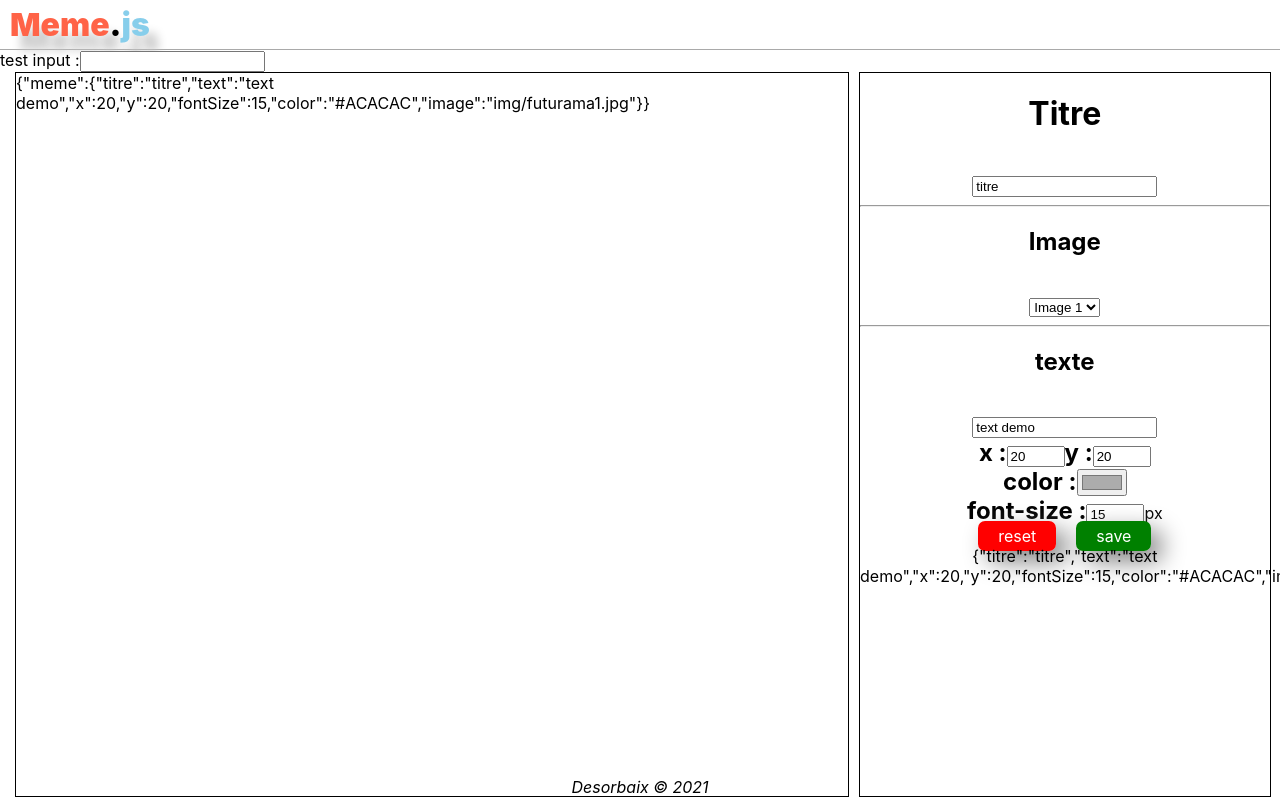
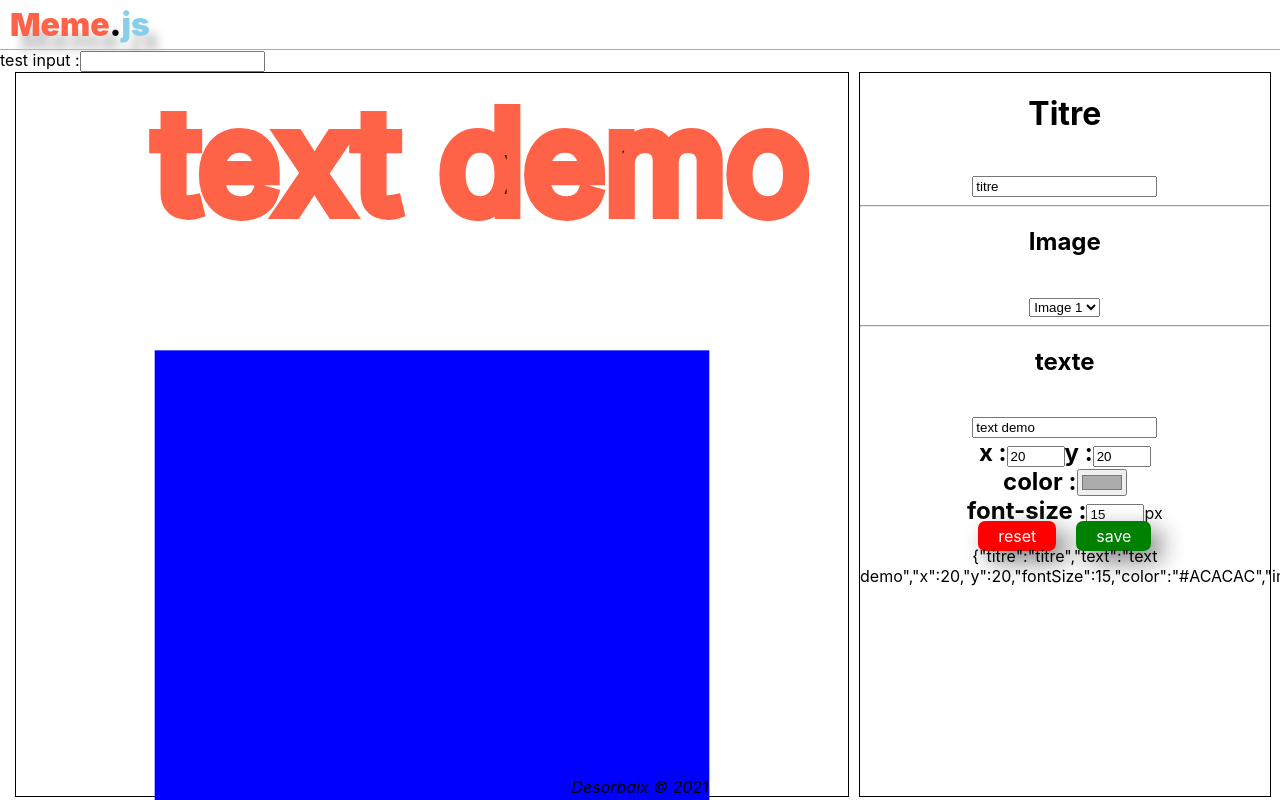
Before and after one commit to champix56/2021-03-15-TJS, a React (Create React App) app: page / in a window 1280 px wide. Shown: the top 800 px of the page. Built offline with nearby package versions, Linux system fonts and the light colour scheme.

Commit message:
mise en place d'une section svg

```diff
--- a/src/App/components/MemeViever/MemeViever.js
+++ b/src/App/components/MemeViever/MemeViever.js
@@ -1,9 +1,11 @@
 import React from 'react';
 import PropTypes from 'prop-types';
 import styles from './MemeViever.module.scss';
+import SvgDrawer from '../SvgDrawer/SvgDrawer';
 
 const MemeViever = (props) => (
   <div className={styles.MemeViever} data-testid="MemeViever">
+  <SvgDrawer meme={props.meme}/>
     {JSON.stringify(props)}
   </div>
 );
--- /dev/null
+++ b/src/App/components/SvgDrawer/SvgDrawer.js
@@ -0,0 +1,15 @@
+import React from 'react';
+import PropTypes from 'prop-types';
+import styles from './SvgDrawer.module.scss';
+
+const SvgDrawer = (props) => (
+  <svg className={styles.SvgDrawer} data-testid="SvgDrawer" viewBox="0 0 60 80">
+    <rect x={10} y={20} width={40} height={40} fill="blue" />
+    <cirle cx={10} cy={20} r={10} style={{fill:'yellow'}} />
+    <text x={10} y={10} stroke="tomato"  fontSize={10}>{props.meme.text}</text>
+  </svg>
+);
+
+SvgDrawer.propTypes = { meme: PropTypes.object.isRequired };
+
+export default SvgDrawer;
--- /dev/null
+++ b/src/App/components/SvgDrawer/SvgDrawer.module.scss
@@ -0,0 +1 @@
+.SvgDrawer {}
```
Also changed, not shown: 1 other file (tests, documents, lock files or other folders).
